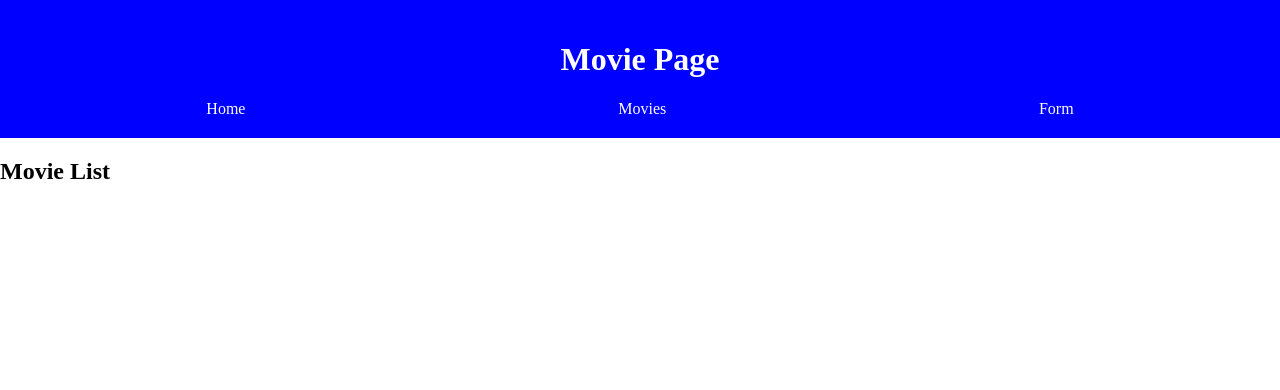
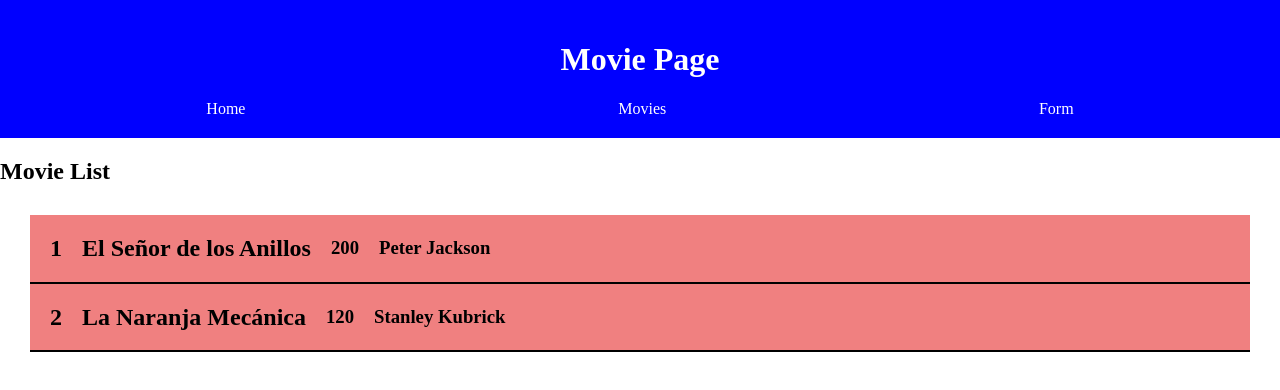
Before and after one commit to Amaza-ing/Upgrade-Hub-Angular-Movie, an Angular app: page /movies in a window 1280 px wide. Shown: the top 390 px of the page. Built offline with nearby package versions, Linux system fonts and the light colour scheme.

Commit message:
create movie added

```diff
--- a/src/app/components/movie-form/movie-form.component.css
+++ b/src/app/components/movie-form/movie-form.component.css
@@ -0,0 +1,4 @@
+.form-error {
+  color: red;
+  font-size: 0.7em;
+}
--- a/src/app/components/movie-form/movie-form.component.ts
+++ b/src/app/components/movie-form/movie-form.component.ts
@@ -1,12 +1,18 @@
 import { Component } from '@angular/core';
-import { FormControl, FormGroup, ReactiveFormsModule, Validators } from '@angular/forms';
+import {
+  FormControl,
+  FormGroup,
+  ReactiveFormsModule,
+  Validators,
+} from '@angular/forms';
+import { MovieService } from '../../services/movie.service';
 
 @Component({
   selector: 'app-movie-form',
   standalone: true,
   imports: [ReactiveFormsModule],
   templateUrl: './movie-form.component.html',
-  styleUrl: './movie-form.component.css'
+  styleUrl: './movie-form.component.css',
 })
 export class MovieFormComponent {
   movieForm: FormGroup;
@@ -14,7 +20,7 @@
   duration: FormControl;
   director: FormControl;
 
-  constructor() {
+  constructor(public movieService: MovieService) {
     this.name = new FormControl('', Validators.required);
     this.duration = new FormControl('', [
       Validators.required,
@@ -31,6 +37,7 @@
 
   handleSubmit(): void {
     console.log('Movie Created:', this.movieForm.value);
+    this.movieService.addMovie(this.movieForm.value);
     this.movieForm.reset();
   }
 }
--- /dev/null
+++ b/src/app/models/Movie.ts
@@ -0,0 +1,5 @@
+export default interface Movie {
+  name: string;
+  duration: number;
+  director: string;
+}
--- a/src/app/pages/movie-list/movie-list.component.css
+++ b/src/app/pages/movie-list/movie-list.component.css
@@ -0,0 +1,16 @@
+.movie-list {
+  margin: 30px;
+
+  .movie-item {
+    padding-left: 20px;
+    background-color: lightcoral;
+    border-bottom: 2px solid black;
+    cursor: pointer;
+    display: flex;
+    align-items: center;
+    gap: 20px;
+  }
+  .movie-item:hover {
+    background-color: orange;
+  }
+}
--- a/src/app/pages/movie-list/movie-list.component.html
+++ b/src/app/pages/movie-list/movie-list.component.html
@@ -1,3 +1,14 @@
 <app-header></app-header>
 
-<h2>Movie List</h2>
+<h2>{{ movieService.heading }}</h2>
+
+<ul class="movie-list">
+  @for (movie of movieService.movies; track $index) {
+    <li class="movie-item">
+      <h2>{{ $index + 1 }}</h2>
+      <h2>{{ movie.name }}</h2>
+      <h3>{{ movie.duration }}</h3>
+      <h3>{{ movie.director }}</h3>
+    </li>
+  }
+</ul>
--- a/src/app/pages/movie-list/movie-list.component.ts
+++ b/src/app/pages/movie-list/movie-list.component.ts
@@ -1,5 +1,6 @@
 import { Component } from '@angular/core';
 import { HeaderComponent } from '../../components/header/header.component';
+import { MovieService } from '../../services/movie.service';
 
 @Component({
   selector: 'app-movie-list',
@@ -9,5 +10,5 @@
   styleUrl: './movie-list.component.css'
 })
 export class MovieListComponent {
-
+  constructor(public movieService: MovieService) {}
 }
--- /dev/null
+++ b/src/app/services/movie.service.ts
@@ -0,0 +1,31 @@
+import { Injectable } from '@angular/core';
+import Movie from '../models/Movie';
+
+@Injectable({
+  providedIn: 'root',
+})
+export class MovieService {
+  heading: string;
+  movies: Movie[];
+
+  constructor() {
+    this.heading = "Movie List";
+
+    this.movies = [
+      {
+        name: 'El Señor de los Anillos',
+        duration: 200,
+        director: 'Peter Jackson',
+      },
+      {
+        name: 'La Naranja Mecánica',
+        duration: 120,
+        director: 'Stanley Kubrick',
+      },
+    ];
+  }
+
+  addMovie(movie: Movie): void {
+    this.movies.push(movie);
+  }
+}
```
Also changed, not shown: 1 other file (tests, documents, lock files or other folders).
